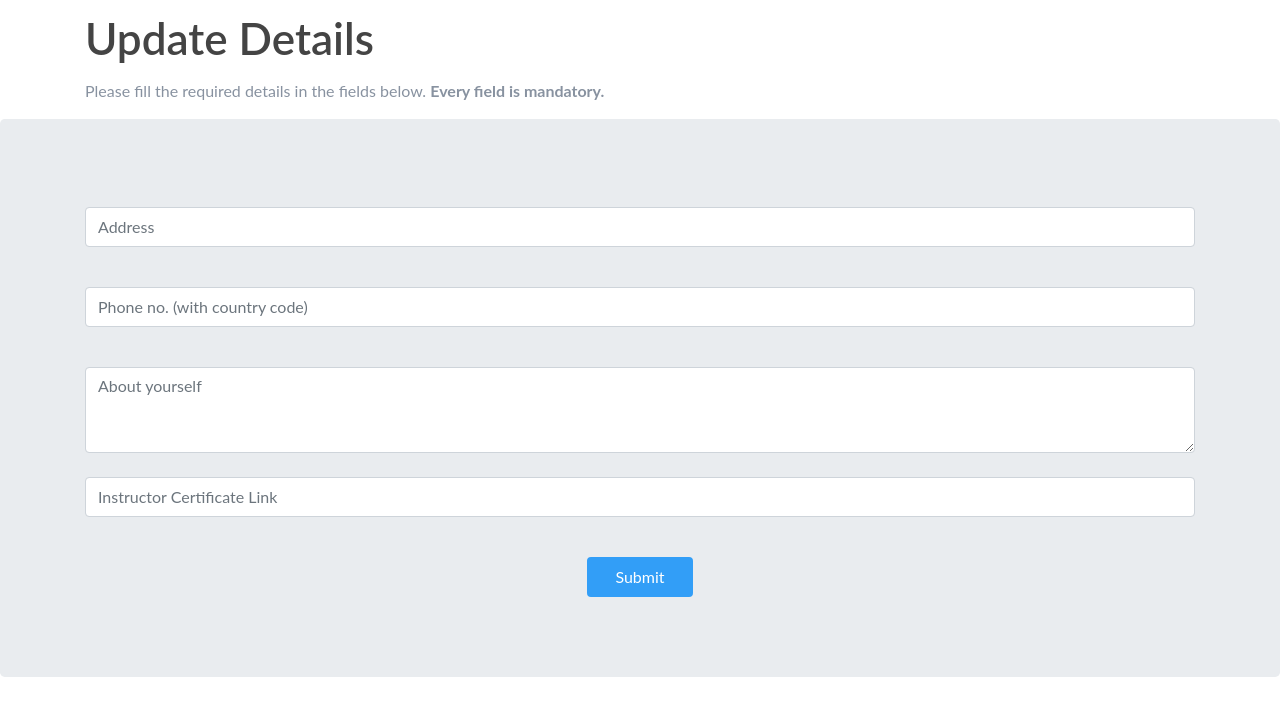
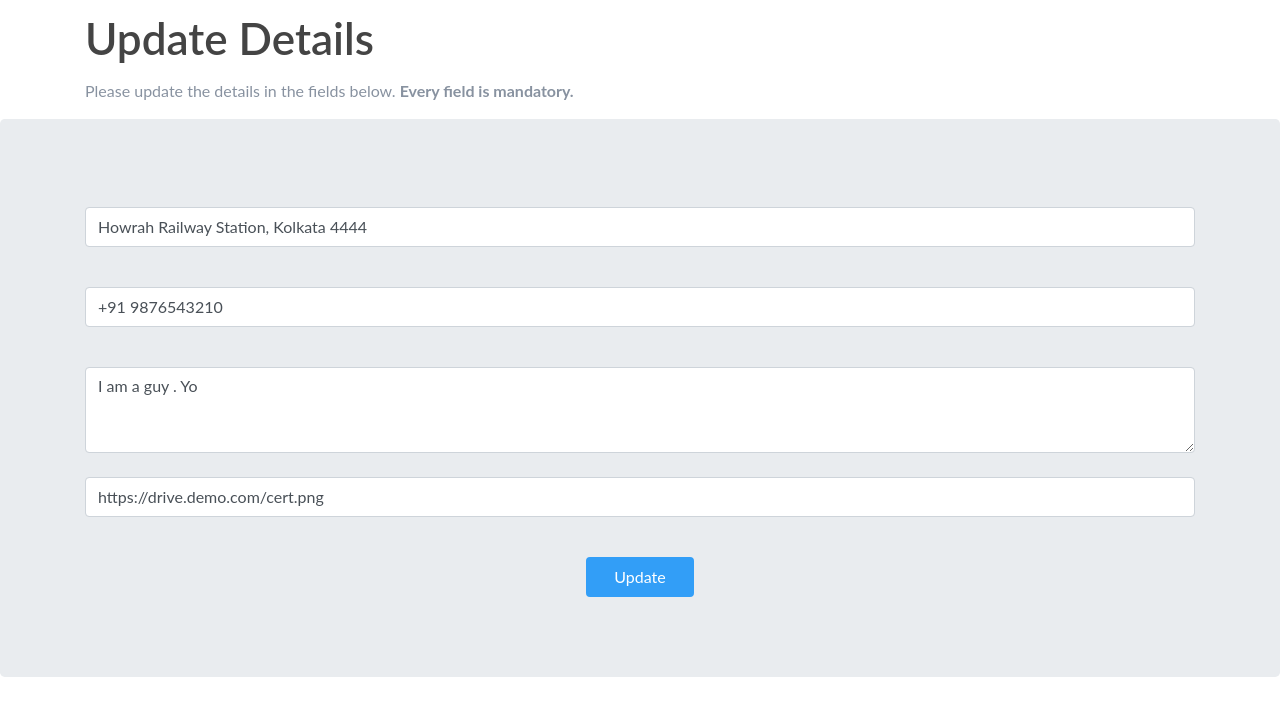
Before and after one commit to Subhajit25Mondal/Youteach, a PHP site: page /update/details.php?id=1 in a window 1280 px wide. Shown: the top 716 px of the page. Run offline with PHP 8.4, Linux system fonts and the light colour scheme; data comes from the database, SQL or seed files in the repository.

Commit message:
update mechanism complete

```diff
--- a/update/details.php
+++ b/update/details.php
@@ -1,4 +1,11 @@
-<?php $id = $_GET["id"]; ?>
+<?php
+error_reporting(0);
+$id = $_GET["id"];
+include("../connect.php");
+$sqll = "SELECT * FROM inst WHERE inst_id=$id";
+$resultss = mysqli_query($con, $sqll);
+$roww = mysqli_fetch_assoc($resultss);
+?>
 <!DOCTYPE html>
 <html>
 <head>
@@ -16,19 +23,19 @@
             <div aria-disabled="false" class="fr-element fr-view" dir="auto"
             spellcheck="true">
             <h1>Update Details</h1>
-            <p>Please fill the required details in the fields below. <b>Every field is mandatory.</b></p>
+            <p>Please update the details in the fields below. <b>Every field is mandatory.</b></p>
             </div>
     </div>
     <div class="jumbotron">
         <div class="container">
-            <form method="POST" action="details2.php">
+            <form method="POST" action="details.php">
                 <input type="text" class="form-control" name="id" value="<?php echo "$id" ?>" hidden>
                 <div class="row align-items-center">
                         <div class="col mt-4 fr-box" role="application" style="z-index: 10000;">
                           <div class="fr-wrapper" dir="auto">
                             <div aria-disabled="false" class="fr-element fr-view" dir="auto"
                               spellcheck="true">
-                              <p><input type="text" class="form-control" placeholder="Address" name="address" required></p>
+                              <p><input type="text" class="form-control" placeholder="Address" name="address" value="<?php echo "$roww[address]"; ?>" required></p>
                             </div>
                           </div>
                         </div>
@@ -38,25 +45,25 @@
                           <div class="fr-wrapper" dir="auto">
                             <div aria-disabled="false" class="fr-element fr-view" dir="auto"
                               spellcheck="true">
-                              <p><input type="text" class="form-control" placeholder="Phone no. (with country code)" name="phone" required></p>
+                              <p><input type="text" class="form-control" placeholder="Phone no. (with country code)" name="phone" value="<?php echo "$roww[phone]"; ?>" required></p>
                             </div>
                           </div>
                         </div>
                       </div>
                       <div class="row mt-4">
-                            <div class="col"><textarea class="form-control" rows="3" placeholder="About yourself" name="bio"></textarea></div>
+                            <div class="col"><textarea class="form-control" rows="3" placeholder="About yourself" name="bio" required><?php echo "$roww[bio]"; ?></textarea></div>
                         </div>
                         <div class="row align-items-center">
                                 <div class="col mt-4 fr-box" role="application" style="z-index: 10000;">
                                   <div class="fr-wrapper" dir="auto">
                                     <div aria-disabled="false" class="fr-element fr-view" dir="auto"
                                       spellcheck="true">
-                                      <p><input type="text" class="form-control" placeholder="Instructor Certificate Link" name="cert" required></p>
+                                      <p><input type="text" class="form-control" placeholder="Instructor Certificate Link" name="cert" value="<?php echo "$roww[certificate]"; ?>" required></p>
                                     </div>
                                   </div>
                                 </div>
                               </div>
-                <center><p><button class="btn btn-primary mt-4" type="submit" name="submit">Submit</button></p></center>
+                <center><p><button class="btn btn-primary mt-4" type="submit" name="submit">Update</button></p></center>
             </form>
         </div>
     </div>
@@ -74,7 +81,10 @@
     $results = mysqli_query($con, $sql);
   if($results){
   echo "<script>
-            window.location.href = \"done.html\";
+            alert(\"Details has been updated. Please refresh the dashboard to view changes.\")
+            window.history.back();
+            window.history.back();
+            location.reload(1);
             </script>";
   }
   else{
```
